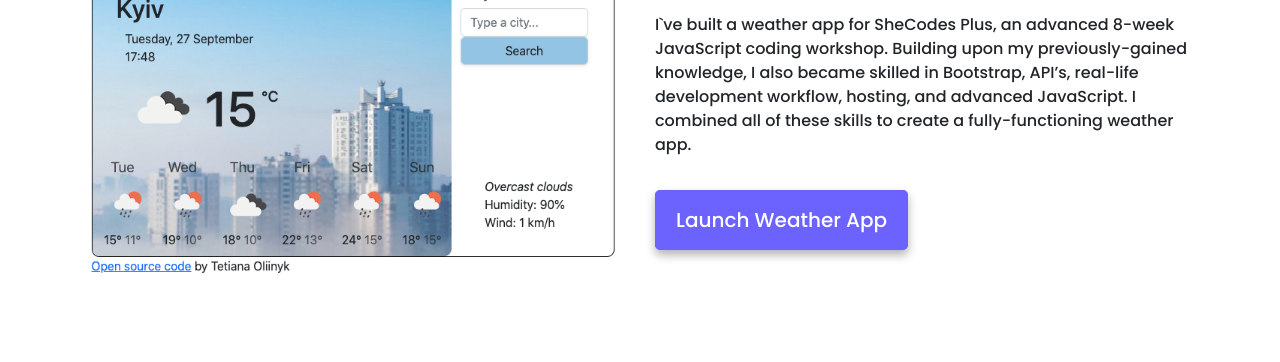
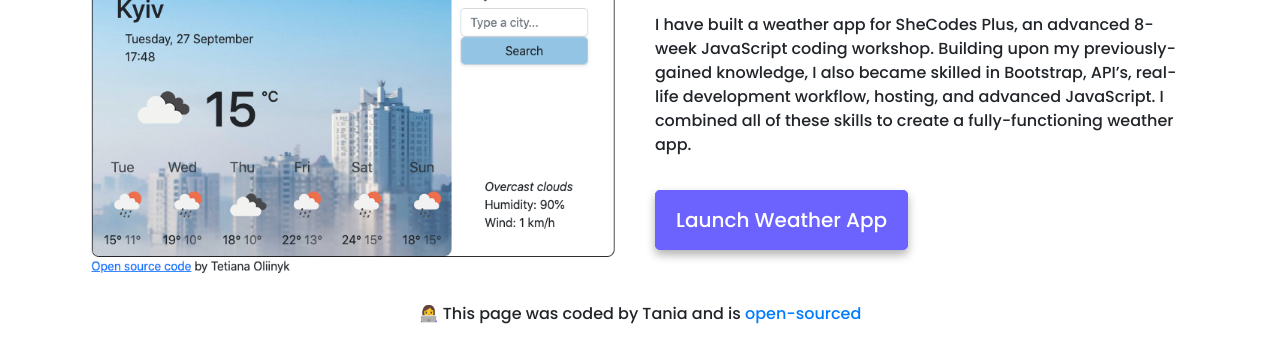
Before and after one commit to Tetiana-Oliinyk/portfolio-project, a plain HTML site: page index.html in a window 1280 px wide. Shown: the part 666-1028 px from the top of the page. Before the commit the page ends 968 px from the top, so only its background shows below. Drawn offline with nearby package versions, Linux system fonts and the light colour scheme.

Commit message:
added link on github

```diff
--- a/index.html
+++ b/index.html
@@ -75,11 +75,16 @@
         </div>
         <div class="col-md-6">
           <h3 class="text-left mb-3 pt-5">Weather app</h3>
-          <p class="mb-5">I`ve built a weather app for SheCodes Plus, an advanced 8-week JavaScript coding workshop. Building upon my previously-gained knowledge, I also became skilled in Bootstrap, API’s, real-life development workflow, hosting, and advanced JavaScript. I combined all of these skills to create a fully-functioning weather app.</p>
+          <p class="mb-5">I have built a weather app for SheCodes Plus, an advanced 8-week JavaScript coding workshop. Building upon my previously-gained knowledge, I also became skilled in Bootstrap, API’s, real-life development workflow, hosting, and advanced JavaScript. I combined all of these skills to create a fully-functioning weather app.</p>
           <a href="https://spectacular-pony-942cf7.netlify.app/" class="contact-link" title="weather app">Launch Weather App</a>
         </div>
       </div>
      </div>
-
+         <p class="text-center mb-5 code-link-p">
+          👩‍💻 This page was coded by Tania and is
+          <a href="https://github.com/Tetiana-Oliinyk/portfolio-project" title="View the code">
+            open-sourced
+          </a>
+        </p>
   </body>
 </html>
```
Also changed, not shown: 1 other file.
